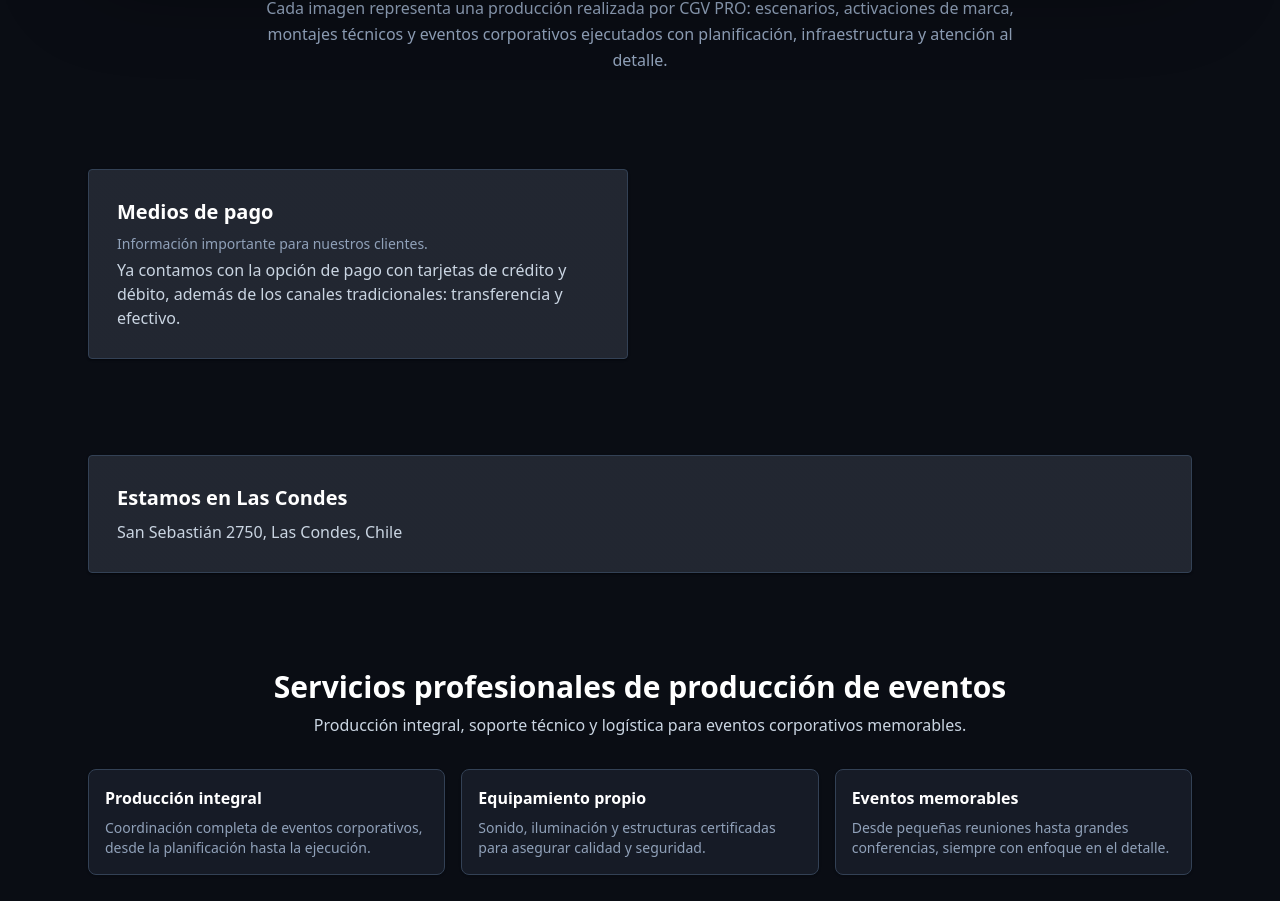
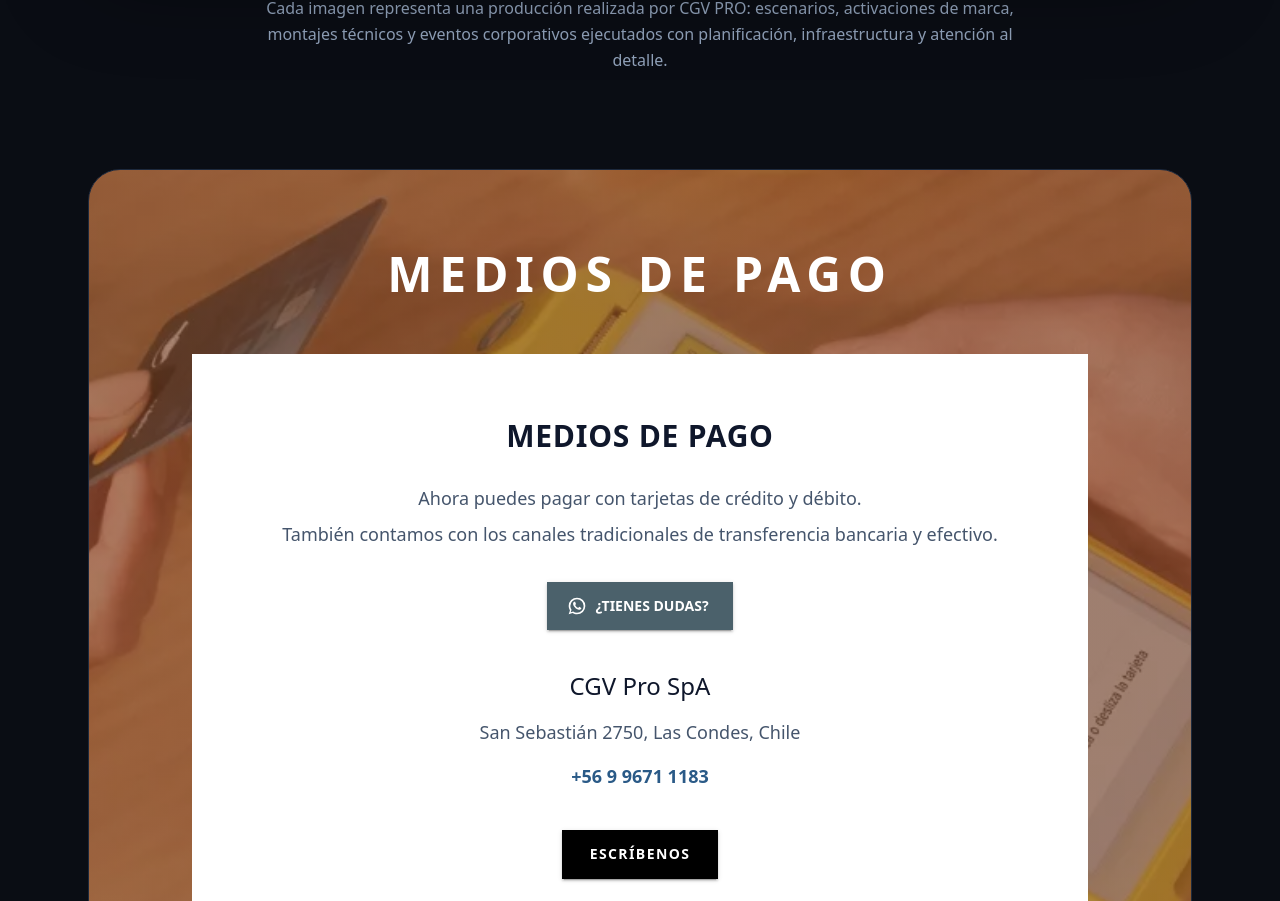
Before and after one commit to wsk4/CGV-pro, a React (Vite) app: page / in a window 1280 px wide. Shown: the part 1899-2800 px from the top of the page. Built offline with nearby package versions, Linux system fonts and the light colour scheme.

Commit message:
feat: medio de pago

```diff
--- a/src/App.jsx
+++ b/src/App.jsx
@@ -1,5 +1,4 @@
 // src/App.jsx
-import React from "react";
 import {
   BrowserRouter,
   Routes,
--- a/src/components/common/Footer.jsx
+++ b/src/components/common/Footer.jsx
@@ -1,4 +1,3 @@
-import React from "react";
 import logo from "../../assets/logo-cgv.webp";
 
 const Footer = () => {
--- a/src/components/common/Navbar.jsx
+++ b/src/components/common/Navbar.jsx
@@ -1,4 +1,4 @@
-import React, { useState } from "react";
+import { useState } from "react";
 import { useScrollToSection } from "../../hooks/useScrollToSection.js";
 import logo from "../../assets/logo-cgv.webp";
 
--- a/src/components/layout/Header.jsx
+++ b/src/components/layout/Header.jsx
@@ -1,4 +1,3 @@
-import React from "react";
 
 const Header = ({ logo, title, subtitle }) => {
     return (
--- a/src/components/layout/SectionWrapper.jsx
+++ b/src/components/layout/SectionWrapper.jsx
@@ -1,10 +1,13 @@
 // src/components/layout/SectionWrapper.jsx
-import React from "react";
-
 const SectionWrapper = ({ id, children }) => {
     return (
-        <section id={id} className="py-12 scroll-mt-20 bg-[#0A0D14]">
-        <div className="mx-auto max-w-6xl px-4 sm:px-6">{children}</div>
+        <section
+        id={id}
+        className="relative z-0 scroll-mt-20 bg-[#0A0D14] py-12"
+        >
+        <div className="mx-auto max-w-6xl px-4 sm:px-6">
+            {children}
+        </div>
         </section>
     );
 };
--- a/src/components/ui/Card.jsx
+++ b/src/components/ui/Card.jsx
@@ -1,5 +1,4 @@
 // src/components/ui/Card.jsx
-import React from "react";
 
 const Card = ({ title, body }) => {
     return (
--- a/src/data/blocks.js
+++ b/src/data/blocks.js
@@ -15,9 +15,17 @@ export const aboutContent = {
 };
 
 export const paymentsContent = {
-  title: "Medios de pago",
-  body: "Ya contamos con la opción de pago con tarjetas de crédito y débito, además de los canales tradicionales: transferencia y efectivo.",
-  highlight: "Información importante para nuestros clientes.",
+  title: "MEDIOS DE PAGO",
+  highlight:
+    "Ahora puedes pagar con tarjetas de crédito y débito.",
+  body:
+    "También contamos con los canales tradicionales de transferencia bancaria y efectivo.",
+  whatsappLabel: "¿TIENES DUDAS?",
+  companyName: "CGV Pro SpA",
+  address: "San Sebastián 2750, Las Condes, Chile",
+  phone: "+56 9 9671 1183",
+  whatsappUrl:
+    "https://wa.me/56996711183?text=Hola%20CGV%20Pro,%20tengo%20una%20consulta%20sobre%20los%20medios%20de%20pago.",
 };
 
 export const locationContent = {
--- a/src/layouts/MainLayout.jsx
+++ b/src/layouts/MainLayout.jsx
@@ -1,5 +1,4 @@
 // src/layouts/MainLayout.jsx
-import React from "react";
 import Navbar from "../components/common/Navbar.jsx";
 import Footer from "../components/common/Footer.jsx";
 
--- a/src/pages/Home.jsx
+++ b/src/pages/Home.jsx
@@ -1,4 +1,3 @@
-import React from "react";
 import SectionWrapper from "../components/layout/SectionWrapper.jsx";
 import HeroBanner from "../components/ui/HeroBanner.jsx";
 import Card from "../components/ui/Card.jsx";
@@ -17,7 +16,9 @@ import {
 import { heroImages } from "../data/heroImages.js";
 import { useScrollToSection } from "../hooks/useScrollToSection.js";
 import { Paper, Button, TextField } from "@mui/material";
+import WhatsAppIcon from "@mui/icons-material/WhatsApp";
 import logo from "../assets/logo-cgv.webp";
+import paymentMethodsBackground from "../assets/payments/payment-methods-bg.webp";
 
 const Home = () => {
     const scrollToSection = useScrollToSection();
@@ -38,6 +39,14 @@ const Home = () => {
 
     const handleHeroSecondary = () => {
         scrollToSection("contact");
+    };
+
+    const handlePaymentContact = () => {
+        scrollToSection("contact");
+    };
+
+    const handlePaymentWhatsApp = () => {
+        window.open(paymentsContent.whatsappUrl, "_blank", "noopener,noreferrer");
     };
 
     return (
@@ -87,28 +96,101 @@ const Home = () => {
 </SectionWrapper>
 
             <SectionWrapper id="payments">
-                <div className="grid gap-6 md:grid-cols-2">
+                <div
+                    className="relative overflow-hidden rounded-[2rem] border border-slate-800 bg-cover bg-center px-4 py-14 sm:px-8 md:px-12 md:py-20"
+                    style={{
+                    backgroundImage: `linear-gradient(
+                        rgba(123, 68, 37, 0.64),
+                        rgba(123, 68, 37, 0.64)
+                    ), url(${paymentMethodsBackground})`,
+                    }}
+                >
+                    <div className="relative z-10 mx-auto max-w-5xl">
+                    <h2 className="mb-10 text-center text-3xl font-bold uppercase tracking-[0.14em] text-white sm:text-4xl md:mb-14 md:text-5xl">
+                        {paymentsContent.title}
+                    </h2>
+
                     <Paper
+                        elevation={0}
                         sx={{
-                            backgroundColor: "#161B26",
-                            border: "1px solid #334155",
+                        backgroundColor: "#FFFFFF",
+                        borderRadius: 0,
                         }}
-                        className="p-6 shadow-sm md:p-7"
+                        className="mx-auto max-w-4xl px-6 py-10 text-center shadow-2xl sm:px-10 sm:py-12 md:px-16 md:py-16"
                     >
-                        <h3 className="mb-2 text-xl font-semibold text-white">
-                            {paymentsContent.title}
+                        <h3 className="text-2xl font-semibold tracking-wide text-slate-900 md:text-3xl">
+                        {paymentsContent.title}
                         </h3>
 
-                        <p className="mb-1 text-sm text-slate-400">
-                            {paymentsContent.highlight}
+                        <p className="mx-auto mt-7 max-w-3xl text-base leading-8 text-slate-600 md:text-lg">
+                        {paymentsContent.highlight}
                         </p>
 
-                        <p className="text-slate-300">
-                            {paymentsContent.body}
+                        <p className="mx-auto mt-1 max-w-3xl text-base leading-8 text-slate-600 md:text-lg">
+                        {paymentsContent.body}
                         </p>
+
+                        <Button
+                            variant="contained"
+                            onClick={handlePaymentWhatsApp}
+                            startIcon={<WhatsAppIcon />}
+                            sx={{
+                                mt: 4,
+                                px: 3,
+                                py: 1.5,
+                                borderRadius: 0,
+                                backgroundColor: "#4B616B",
+                                color: "#FFFFFF",
+                                fontWeight: 700,
+                                textTransform: "none",
+                                "&:hover": {
+                                backgroundColor: "#354A54",
+                                },
+                            }}
+                            >
+                            {paymentsContent.whatsappLabel}
+                        </Button>
+
+                        <div className="mt-10 space-y-4">
+                        <p className="text-xl font-medium text-slate-900 md:text-2xl">
+                            {paymentsContent.companyName}
+                        </p>
+
+                        <address className="not-italic text-base text-slate-600 md:text-lg">
+                            {paymentsContent.address}
+                        </address>
+
+                        <a
+                            href={`tel:${paymentsContent.phone.replace(/\s/g, "")}`}
+                            className="inline-block text-base font-semibold text-[#2A5A87] transition-colors hover:text-[#B83228] hover:underline md:text-lg"
+                        >
+                            {paymentsContent.phone}
+                        </a>
+                        </div>
+
+                        <Button
+                        variant="contained"
+                        onClick={handlePaymentContact}
+                        sx={{
+                            mt: 5,
+                            px: 3.5,
+                            py: 1.5,
+                            borderRadius: 0,
+                            backgroundColor: "#000000",
+                            color: "#FFFFFF",
+                            fontWeight: 700,
+                            letterSpacing: "0.1em",
+                            "&:hover": {
+                            backgroundColor: "#262626",
+                            },
+                        }}
+                        >
+                        ESCRÍBENOS
+                        </Button>
                     </Paper>
+                    </div>
                 </div>
-            </SectionWrapper>
+                </SectionWrapper>
 
             <SectionWrapper id="location">
                 <Paper
--- a/src/theme/AppTheme.jsx
+++ b/src/theme/AppTheme.jsx
@@ -1,5 +1,4 @@
 // src/theme/AppTheme.jsx
-import React from "react";
 import { ThemeProvider, createTheme } from "@mui/material/styles";
 import { CssBaseline } from "@mui/material";
 
--- a/vite.config.js
+++ b/vite.config.js
@@ -1,10 +1,36 @@
-import { defineConfig } from 'vite'
-import react from '@vitejs/plugin-react'
-import tailwindcss from '@tailwindcss/vite'
+import { defineConfig } from "vite";
+import react from "@vitejs/plugin-react";
+import tailwindcss from "@tailwindcss/vite";
 
 export default defineConfig({
-  plugins: [
-    react(),
-    tailwindcss(),
-  ],
-})
+  plugins: [react(), tailwindcss()],
+
+  build: {
+    rolldownOptions: {
+      output: {
+        manualChunks(id) {
+          if (
+            id.includes("/node_modules/react/") ||
+            id.includes("/node_modules/react-dom/")
+          ) {
+            return "react-vendor";
+          }
+
+          if (
+            id.includes("/node_modules/@mui/") ||
+            id.includes("/node_modules/@emotion/")
+          ) {
+            return "mui-vendor";
+          }
+
+          if (
+            id.includes("/node_modules/framer-motion/") ||
+            id.includes("/node_modules/lucide-react/")
+          ) {
+            return "animation-vendor";
+          }
+        },
+      },
+    },
+  },
+});
```
Also changed, not shown: src/components/ui/CoverFlowCarousel.jsx (+34 -54 lines), src/assets/payments/payment-methods-bg.webp (added).
